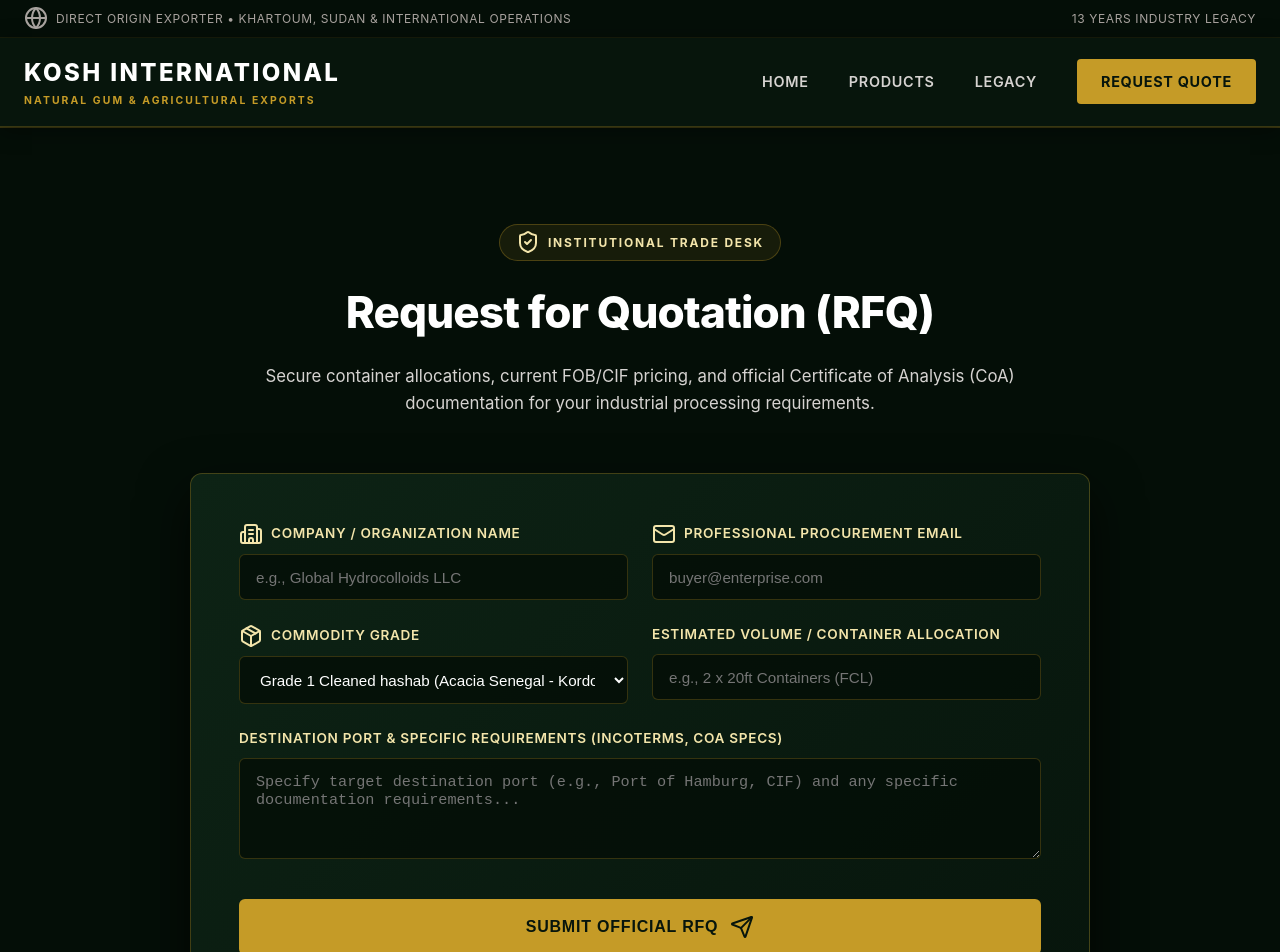
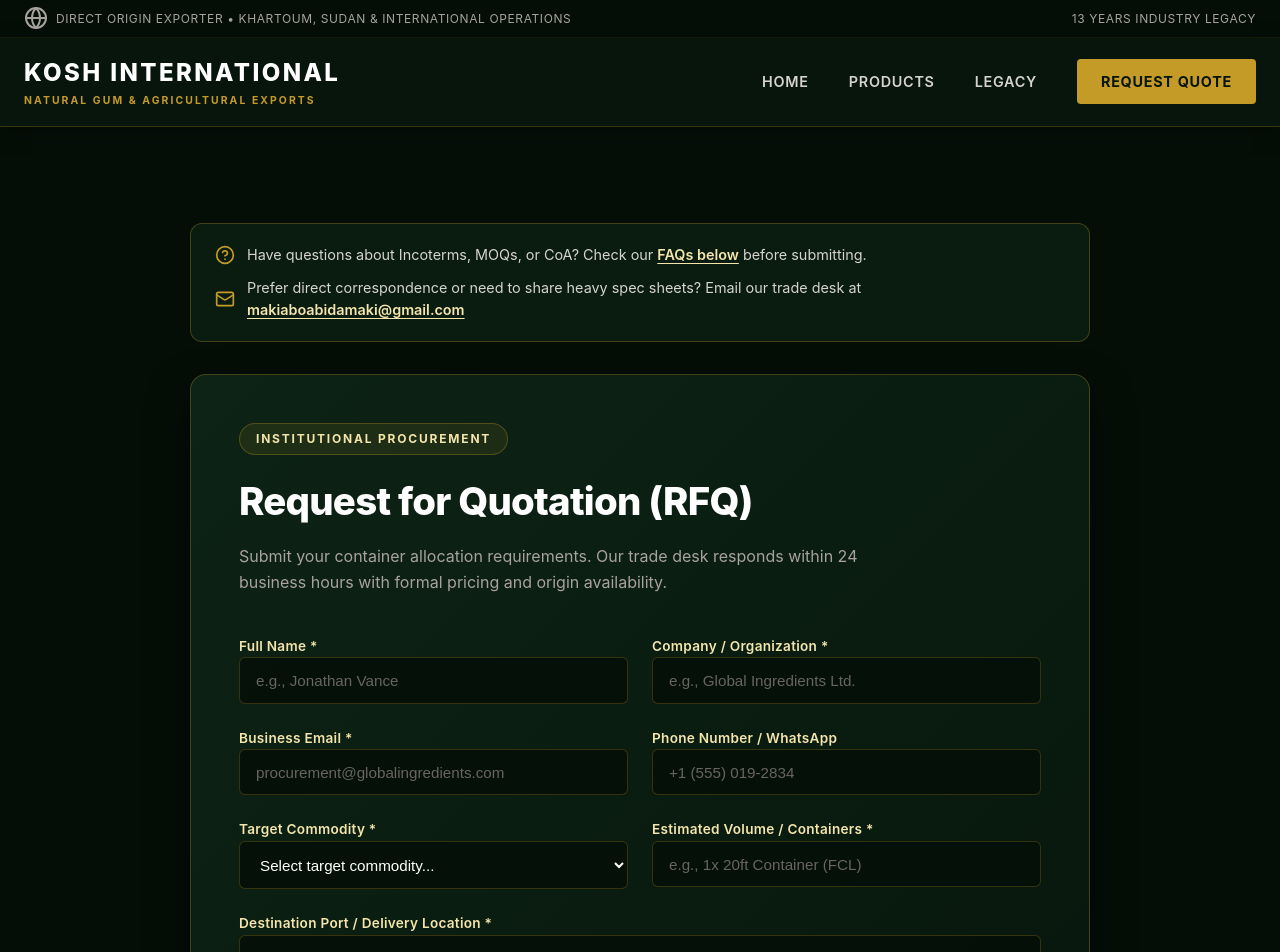
Before and after one commit to Makispear/Koush-International-Natural-Gum-FE, a React (Vite) app: page /quote in a window 1280 px wide. Shown: the top 952 px of the page. Built offline with nearby package versions, Linux system fonts and the light colour scheme; no server answers.

Commit message:
add form clarity

```diff
--- a/src/components/contact/requestQuote.css
+++ b/src/components/contact/requestQuote.css
@@ -2,25 +2,72 @@
 .rfq-section {
   background-color: #040e07;
   padding: 6rem 1.5rem;
-  border-top: 1px solid rgba(197, 155, 39, 0.3);
-  position: relative;
+  min-height: 100vh;
+  display: flex;
+  align-items: center;
+  justify-content: center;
 }
 
 .rfq-container {
   max-width: 900px;
+  width: 100%;
   margin: 0 auto;
 }
 
-.rfq-header {
-  text-align: center;
-  max-width: 50rem;
-  margin: 0 auto 3.5rem auto;
+/* Header Notice Box */
+.rfq-header-notice {
+  background-color: rgba(13, 35, 21, 0.7);
+  border: 1px solid rgba(197, 155, 39, 0.3);
+  border-radius: 0.75rem;
+  padding: 1.25rem 1.5rem;
+  margin-bottom: 2rem;
+  display: flex;
+  flex-direction: column;
+  gap: 0.75rem;
 }
 
-.rfq-badge {
-  display: inline-flex;
+.notice-item {
+  display: flex;
   align-items: center;
-  gap: 0.5rem;
+  gap: 0.75rem;
+  color: #d6d3d1;
+  font-size: 0.9rem;
+  line-height: 1.5;
+}
+
+.notice-icon {
+  color: #c59b27;
+  flex-shrink: 0;
+}
+
+.notice-link {
+  color: #f3e5ab;
+  text-decoration: underline;
+  text-underline-offset: 3px;
+  font-weight: 600;
+  transition: color 0.2s ease;
+}
+
+.notice-link:hover {
+  color: #d4af37;
+}
+
+/* RFQ Card */
+.rfq-card {
+  background: linear-gradient(135deg, #0d2315 0%, #07150c 100%);
+  border: 1px solid rgba(197, 155, 39, 0.3);
+  border-radius: 1rem;
+  padding: 3rem;
+  box-shadow: 0 20px 40px rgba(0, 0, 0, 0.6);
+}
+
+.rfq-card-header {
+  margin-bottom: 2.5rem;
+  text-align: left;
+}
+
+.rfq-tag {
+  display: inline-block;
   background-color: rgba(197, 155, 39, 0.1);
   border: 1px solid rgba(197, 155, 39, 0.3);
   padding: 0.35rem 1rem;
@@ -33,48 +80,32 @@
   margin-bottom: 1rem;
 }
 
-.rfq-heading {
-  font-size: clamp(2rem, 3.5vw, 2.75rem);
+.rfq-title {
+  font-size: clamp(2rem, 3vw, 2.5rem);
   font-weight: 800;
   color: #ffffff;
-  margin-bottom: 1rem;
+  margin-bottom: 0.75rem;
   letter-spacing: -0.02em;
 }
 
-.rfq-sub {
-  font-size: 1.05rem;
-  color: #d6d3d1;
+.rfq-subtitle {
+  color: #a8a29e;
+  font-size: 1rem;
   line-height: 1.6;
-}
-
-/* Card Wrapper */
-.rfq-card-wrapper {
-  background: linear-gradient(135deg, #0d2315 0%, #07150c 100%);
-  border: 1px solid rgba(197, 155, 39, 0.3);
-  border-radius: 0.75rem;
-  padding: 3rem;
-  box-shadow: 0 20px 50px rgba(0, 0, 0, 0.7);
+  max-width: 40rem;
 }
 
 /* Form Styles */
-.rfq-form {
-  display: flex;
-  flex-direction: column;
+.rfq-form-grid {
+  display: grid;
+  grid-template-columns: repeat(2, minmax(0, 1fr));
   gap: 1.5rem;
-}
-
-.form-row {
-  display: grid;
-  grid-template-columns: 1fr 1fr;
-  gap: 1.5rem;
-  min-width: 0;
 }
 
 .form-group {
   display: flex;
   flex-direction: column;
-  gap: 0.5rem;
-  min-width: 0;
+  gap: 0.5srem;
 }
 
 .form-group.full-width {
@@ -82,118 +113,168 @@
 }
 
 .form-group label {
-  display: flex;
-  align-items: center;
-  gap: 0.5rem;
   font-size: 0.85rem;
   font-weight: 600;
   color: #f3e5ab;
-  text-transform: uppercase;
-  letter-spacing: 0.05em;
+  letter-spacing: 0.02em;
 }
 
 .form-group input,
-.form-group textarea,
-.rfq-select {
-  box-sizing: border-box;
-  width: 100%;
-  min-width: 0;
+.form-group select,
+.form-group textarea {
   background-color: rgba(4, 14, 7, 0.8);
   border: 1px solid rgba(197, 155, 39, 0.25);
   border-radius: 0.375rem;
   padding: 0.85rem 1rem;
   color: #ffffff;
   font-size: 0.95rem;
-  transition: border-color 0.2s ease;
+  transition:
+    border-color 0.2s ease,
+    box-shadow 0.2s ease;
+  width: 100%;
 }
 
 .form-group input:focus,
-.form-group textarea:focus,
-.rfq-select:focus {
+.form-group select:focus,
+.form-group textarea:focus {
   outline: none;
   border-color: #c59b27;
-  box-shadow: 0 0 10px rgba(197, 155, 39, 0.2);
+  box-shadow: 0 0 0 3px rgba(197, 155, 39, 0.15);
 }
 
-.rfq-select option {
+.form-group input::placeholder,
+.form-group textarea::placeholder {
+  color: #686461;
+}
+
+.form-group select option {
   background-color: #0d2315;
   color: #ffffff;
+}
+
+/* Form Footer */
+.rfq-form-footer {
+  margin-top: 2rem;
+  display: flex;
+  align-items: center;
+  justify-content: space-between;
+  gap: 1.5rem;
+  flex-wrap: wrap;
+  border-top: 1px solid rgba(197, 155, 39, 0.2);
+  padding-top: 1.5rem;
+}
+
+.form-privacy-note {
+  display: flex;
+  align-items: center;
+  gap: 0.5rem;
+  font-size: 0.8rem;
+  color: #8c8581;
 }
 
 .rfq-submit-btn {
   background-color: #c59b27;
   color: #07150c;
-  padding: 1rem 2rem;
+  padding: 0.85rem 2rem;
   border-radius: 0.375rem;
   font-weight: 700;
-  font-size: 1rem;
+  font-size: 0.95rem;
   text-transform: uppercase;
   letter-spacing: 0.05em;
+  border: none;
+  cursor: pointer;
   display: inline-flex;
   align-items: center;
-  justify-content: center;
   gap: 0.75rem;
-  cursor: pointer;
-  border: none;
   transition:
     background-color 0.2s ease,
     transform 0.2s ease;
-  margin-top: 1rem;
 }
 
-.rfq-submit-btn:hover {
+.rfq-submit-btn:hover:not(:disabled) {
   background-color: #d4af37;
   transform: translateY(-2px);
 }
 
-/* Success View */
-.rfq-success-box {
+.rfq-submit-btn:disabled {
+  opacity: 0.7;
+  cursor: not-allowed;
+}
+
+/* Success State */
+.rfq-success-state {
   text-align: center;
   padding: 3rem 1rem;
   display: flex;
   flex-direction: column;
   align-items: center;
+  gap: 1rem;
 }
 
-.rfq-success-box h3 {
-  font-size: 1.75rem;
-  font-weight: 800;
-  color: #ffffff;
-  margin-bottom: 1rem;
+.success-icon {
+  color: #c59b27;
+  margin-bottom: 0.5rem;
 }
 
-.rfq-success-box p {
-  font-size: 1.05rem;
+.rfq-success-state h3 {
+  font-size: 1.75rem;
+  font-weight: 700;
+  color: #ffffff;
+}
+
+.rfq-success-state p {
   color: #d6d3d1;
-  max-width: 38rem;
+  max-width: 32rem;
   line-height: 1.6;
-  margin-bottom: 2rem;
+}
+
+.success-email-note {
+  font-size: 0.9rem;
+  color: #a8a29e;
+}
+
+.success-email-note a {
+  color: #f3e5ab;
+  text-decoration: underline;
 }
 
 .rfq-reset-btn {
-  background: transparent;
-  border: 1px solid rgba(197, 155, 39, 0.5);
+  margin-top: 1rem;
+  background-color: transparent;
+  border: 1px solid rgba(197, 155, 39, 0.4);
   color: #f3e5ab;
-  padding: 0.75rem 1.5rem;
+  padding: 0.6rem 1.25rem;
   border-radius: 0.375rem;
   font-weight: 600;
   cursor: pointer;
-  transition: all 0.2s ease;
+  transition: background-color 0.2s ease;
 }
 
 .rfq-reset-btn:hover {
   background-color: rgba(197, 155, 39, 0.1);
-  border-color: #c59b27;
 }
 
+/* Responsive adjustments */
 @media (max-width: 768px) {
-  .form-row {
+  .rfq-card {
+    padding: 1.5rem;
+  }
+
+  .rfq-form-grid {
     grid-template-columns: 1fr;
   }
+
   .form-group.full-width {
     grid-column: span 1;
   }
-  .rfq-card-wrapper {
-    padding: 1.5rem;
+
+  .rfq-form-footer {
+    flex-direction: column;
+    align-items: stretch;
+  }
+
+  .rfq-submit-btn {
+    width: 100%;
+    justify-content: center;
   }
 }
--- a/src/components/contact/requestQuote.jsx
+++ b/src/components/contact/requestQuote.jsx
@@ -1,17 +1,13 @@
 import { useState } from "react";
 import {
+  HelpCircle,
+  Mail,
   Send,
   CheckCircle2,
-  ShieldCheck,
-  Mail,
-  Building2,
-  Package,
+  AlertCircle,
 } from "lucide-react";
 import "./requestQuote.css";
-
 import FaqSection from "../faq/faqSection";
-
-const web3FormsAccessKey = import.meta.env.VITE_WEB3FORMS_ACCESS_KEY;
 
 export default function RequestQuote() {
   const [submitted, setSubmitted] = useState(false);
@@ -19,17 +15,14 @@
 
   const handleSubmit = async (e) => {
     e.preventDefault();
-
-    if (!web3FormsAccessKey) {
-      alert("The contact form is not configured. Please try again later.");
-      return;
-    }
-
     setLoading(true);
 
     const formData = new FormData(e.target);
-    // Configured with your target email routing through Web3Forms
-    formData.append("access_key", web3FormsAccessKey);
+    formData.append(
+      "access_key",
+      import.meta.env.VITE_WEB3FORMS_ACCESS_KEY ||
+        "YOUR_WEB3FORMS_ACCESS_KEY_HERE",
+    );
     formData.append("subject", "New B2B RFQ Submission - Kosh International");
 
     try {
@@ -55,134 +48,208 @@
   };
 
   return (
-    <section id="request-quote" className="rfq-section">
+    <section className="rfq-section" id="rfq-form">
       <div className="rfq-container">
-        {/* Header */}
-        <div className="rfq-header">
-          <div className="rfq-badge">
-            <ShieldCheck className="w-4 h-4 text-amber-500" />
-            <span>Institutional Trade Desk</span>
+        {/* Header Notice Box */}
+        <div className="rfq-header-notice">
+          <div className="notice-item">
+            <HelpCircle className="notice-icon" size={20} />
+            <span>
+              Have questions about Incoterms, MOQs, or CoA? Check our{" "}
+              <a href="#faq-section" className="notice-link">
+                FAQs below
+              </a>{" "}
+              before submitting.
+            </span>
           </div>
-          <h2 className="rfq-heading">Request for Quotation (RFQ)</h2>
-          <p className="rfq-sub">
-            Secure container allocations, current FOB/CIF pricing, and official
-            Certificate of Analysis (CoA) documentation for your industrial
-            processing requirements.
+          <div className="notice-item">
+            <Mail className="notice-icon" size={20} />
+            <span>
+              Prefer direct correspondence or need to share heavy spec sheets?
+              Email our trade desk at{" "}
+              <a
+                href="mailto:makiaboabidamaki@gmail.com"
+                className="notice-link"
+              >
+                makiaboabidamaki@gmail.com
+              </a>
+            </span>
+          </div>
+        </div>
+
+        <div className="rfq-card">
+          <div className="rfq-card-header">
+            <span className="rfq-tag">Institutional Procurement</span>
+            <h2 className="rfq-title">Request for Quotation (RFQ)</h2>
+            <p className="rfq-subtitle">
+              Submit your container allocation requirements. Our trade desk
+              responds within 24 business hours with formal pricing and origin
+              availability.
             </p>
           </div>
 
-        {/* Main Content Box */}
-        <div className="rfq-card-wrapper">
           {submitted ? (
-            <div className="rfq-success-box">
-              <CheckCircle2 className="w-16 h-16 text-amber-400 mb-4 animate-bounce" />
-              <h3>RFQ Transmission Successful</h3>
+            <div className="rfq-success-state">
+              <CheckCircle2 size={48} className="success-icon" />
+              <h3>RFQ Successfully Transmitted</h3>
               <p>
-                Your inquiry has been logged and securely routed to our trade
-                desk at <strong>makiaboabidamaki@gmail.com</strong>. A
-                commercial representative will review your allocation request
-                and respond within 24 hours.
+                Thank you for your inquiry. Our export desk has received your
+                container allocation request and will contact you shortly.
+              </p>
+              <p className="success-email-note">
+                Need to attach documents or modify your request? Email us
+                directly at{" "}
+                <a href="mailto:makiaboabidamaki@gmail.com">
+                  makiaboabidamaki@gmail.com
+                </a>
               </p>
               <button
                 onClick={() => setSubmitted(false)}
                 className="rfq-reset-btn"
               >
-                Submit Another Request
+                Submit Another Inquiry
               </button>
             </div>
           ) : (
             <form onSubmit={handleSubmit} className="rfq-form">
-              <div className="form-row">
+              <div className="rfq-form-grid">
                 <div className="form-group">
-                  <label>
-                    <Building2 className="w-4 h-4 text-amber-500" /> Company /
-                    Organization Name
-                  </label>
+                  <label htmlFor="name">Full Name *</label>
                   <input
                     type="text"
-                    name="company_name"
+                    id="name"
+                    name="name"
                     required
-                    placeholder="e.g., Global Hydrocolloids LLC"
+                    placeholder="e.g., Jonathan Vance"
                   />
                 </div>
 
                 <div className="form-group">
-                  <label>
-                    <Mail className="w-4 h-4 text-amber-500" /> Professional
-                    Procurement Email
-                  </label>
+                  <label htmlFor="company">Company / Organization *</label>
+                  <input
+                    type="text"
+                    id="company"
+                    name="company"
+                    required
+                    placeholder="e.g., Global Ingredients Ltd."
+                  />
+                </div>
+
+                <div className="form-group">
+                  <label htmlFor="email">Business Email *</label>
                   <input
                     type="email"
+                    id="email"
                     name="email"
                     required
-                    placeholder="buyer@enterprise.com"
+                    placeholder="procurement@globalingredients.com"
                   />
                 </div>
+
+                <div className="form-group">
+                  <label htmlFor="phone">Phone Number / WhatsApp</label>
+                  <input
+                    type="tel"
+                    id="phone"
+                    name="phone"
+                    placeholder="+1 (555) 019-2834"
+                  />
                 </div>
 
-              <div className="form-row">
                 <div className="form-group">
-                  <label>
-                    <Package className="w-4 h-4 text-amber-500" /> Commodity
-                    Grade
-                  </label>
+                  <label htmlFor="commodity">Target Commodity *</label>
                   <select
-                    name="commodity_grade"
+                    id="commodity"
+                    name="commodity"
                     required
-                    className="rfq-select"
+                    defaultValue=""
                   >
-                    <option value="Grade 1 Cleaned hashab (Acacia Senegal)">
-                      Grade 1 Cleaned hashab (Acacia Senegal - Kordofan)
+                    <option value="" disabled>
+                      Select target commodity...
                     </option>
-                    <option value="Talha Grade (Acacia Seyal)">
-                      Talha Grade (Acacia Seyal)
+                    <option value="Gum Arabic (Acacia Senegal - Grade 1)">
+                      Gum Arabic (Acacia Senegal - Grade 1)
                     </option>
-                    <option value="Custom Bulk Industrial Blend">
-                      Custom Bulk Industrial Blend
+                    <option value="Frankincense Gum / Tears">
+                      Frankincense Gum / Tears
+                    </option>
+                    <option value="Sudan Sesame Seeds">
+                      Sudan Sesame Seeds
+                    </option>
+                    <option value="Hibiscus Flowers">Hibiscus Flowers</option>
+                    <option value="Fool Sudani (Peanuts)">
+                      Fool Sudani (Peanuts)
+                    </option>
+                    <option value="Mixed Container Allocation">
+                      Mixed Container Allocation
                     </option>
                   </select>
                 </div>
 
                 <div className="form-group">
-                  <label>Estimated Volume / Container Allocation</label>
+                  <label htmlFor="quantity">
+                    Estimated Volume / Containers *
+                  </label>
                   <input
                     type="text"
-                    name="estimated_volume"
+                    id="quantity"
+                    name="quantity"
                     required
-                    placeholder="e.g., 2 x 20ft Containers (FCL)"
+                    placeholder="e.g., 1x 20ft Container (FCL)"
                   />
+                </div>
+
+                <div className="form-group full-width">
+                  <label htmlFor="destination">
+                    Destination Port / Delivery Location *
+                  </label>
+                  <input
+                    type="text"
+                    id="destination"
+                    name="destination"
+                    required
+                    placeholder="e.g., Port of Rotterdam, Netherlands"
+                  />
+                </div>
+
+                <div className="form-group full-width">
+                  <label htmlFor="message">
+                    Specification Notes / Incoterm Preferences
+                  </label>
+                  <textarea
+                    id="message"
+                    name="message"
+                    rows="4"
+                    placeholder="Specify grade requirements, target delivery timelines, or preferred Incoterms (FOB/CIF)..."
+                  ></textarea>
                 </div>
               </div>
 
-              <div className="form-group full-width">
-                <label>
-                  Destination Port & Specific Requirements (Incoterms, CoA
-                  specs)
-                </label>
-                <textarea
-                  name="message"
-                  required
-                  rows="4"
-                  placeholder="Specify target destination port (e.g., Port of Hamburg, CIF) and any specific documentation requirements..."
-                ></textarea>
-              </div>
-
+              <div className="rfq-form-footer">
+                <p className="form-privacy-note">
+                  <AlertCircle size={14} /> Strict commercial confidentiality
+                  guaranteed. Direct origin supply from Kosh International.
+                </p>
                 <button
                   type="submit"
                   className="rfq-submit-btn"
                   disabled={loading}
                 >
-                {loading
-                  ? "Transmitting RFQ Securely..."
-                  : "Submit Official RFQ"}
-                <Send className="w-4 h-4 ml-2" />
+                  {loading ? (
+                    "Transmitting..."
+                  ) : (
+                    <>
+                      Submit Quotation Request <Send size={16} />
+                    </>
+                  )}
                 </button>
+              </div>
             </form>
           )}
         </div>
+        <FaqSection />
       </div>
 
-      <FaqSection />
     </section>
   );
 }
--- a/src/components/faq/faqSection.jsx
+++ b/src/components/faq/faqSection.jsx
@@ -42,7 +42,7 @@
   };
 
   return (
-    <section id="faq" className="faq-section">
+    <section id="faq-section" className="faq-section">
       <div className="faq-container">
         {/* Section Header */}
         <div className="faq-header">
--- a/src/components/footer/footer.jsx
+++ b/src/components/footer/footer.jsx
@@ -1,5 +1,5 @@
 import { Link } from "react-router-dom";
-import { Globe, Mail, MapPin, ShieldCheck, ArrowUpRight } from "lucide-react";
+import { Globe, Mail, MapPin, ShieldCheck } from "lucide-react";
 import "./footer.css";
 
 export default function Footer() {
```
Lines whose indentation alone changed are shown as unchanged.
